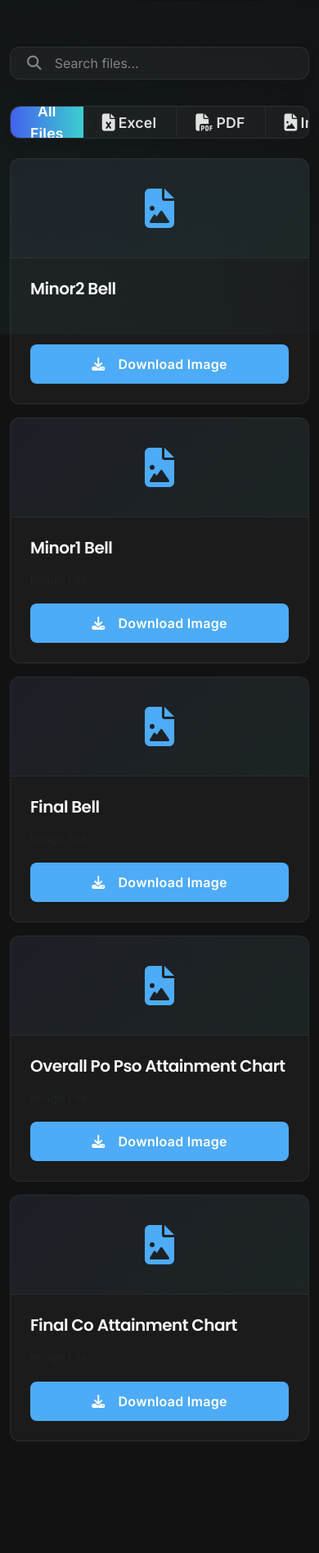
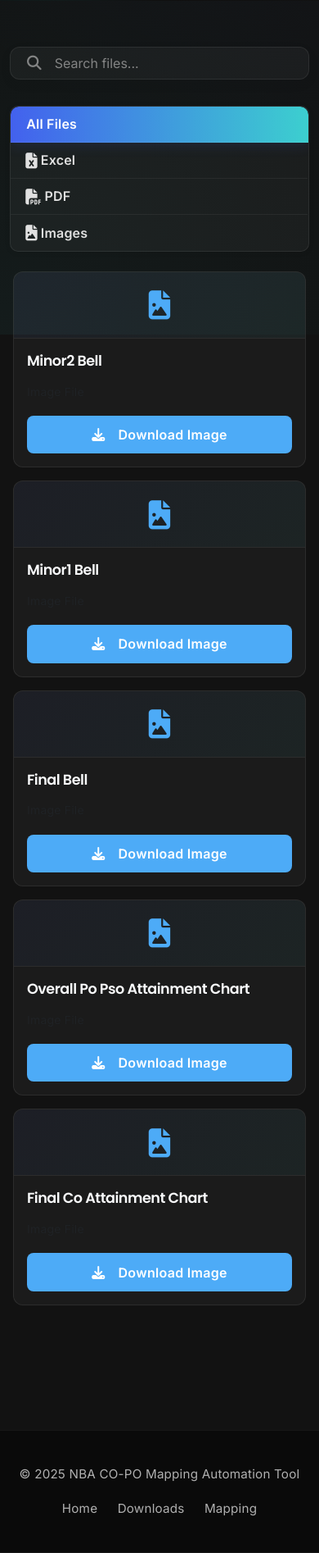
Before and after one commit to binge-coder/co-map, a Flask app: page /downloads in a window 390 px wide. Shown: the part 436-2330 px from the top of the page at 82% size. Run offline with Flask 3, Linux system fonts and the light colour scheme.

Commit message:
mobile friendly downloads page

```diff
--- a/templates/downloads.html
+++ b/templates/downloads.html
@@ -320,6 +320,8 @@
     @media (max-width: 767.98px) {
         .file-card {
             margin-bottom: 1rem;
+            margin-left: 1rem;
+            margin-right: 1rem;
         }
 
         .page-title {
@@ -335,6 +337,68 @@
         .btn-group.w-100 {
             height: 40px;
             min-height: 40px;
+        }
+
+        .btn-group.w-100 {
+            flex-direction: column;
+            height: auto;
+            border-radius: 10px;
+            box-shadow: 0 1px 6px rgba(0, 0, 0, 0.10);
+        }
+
+        .filter-btn {
+            border-radius: 0 !important;
+            border-right: none !important;
+            border-bottom: 1px solid rgba(255, 255, 255, 0.06);
+            width: 100%;
+            height: 44px;
+            font-size: 1rem;
+            justify-content: flex-start;
+            padding-left: 1.2rem;
+        }
+
+        .filter-btn:last-child {
+            border-bottom: none !important;
+            border-bottom-left-radius: 10px !important;
+            border-bottom-right-radius: 10px !important;
+        }
+
+        .filter-btn:first-child {
+            border-top-left-radius: 10px !important;
+            border-top-right-radius: 10px !important;
+        }
+
+        .col-md-4.col-sm-6.file-item {
+            width: 100% !important;
+            max-width: 100% !important;
+            flex: 0 0 100% !important;
+            padding-right: 0;
+            padding-left: 0;
+        }
+
+        .file-title {
+            font-size: 1.1rem;
+            white-space: normal;
+            word-break: break-word;
+            overflow: visible;
+            text-overflow: unset;
+        }
+
+        .file-details {
+            padding: 1rem;
+        }
+
+        .download-btn {
+            font-size: 1rem;
+            padding: 0.7rem 1rem;
+            white-space: normal;
+            word-break: break-word;
+            text-align: center;
+        }
+
+        .file-icon {
+            height: 80px;
+            font-size: 2.2rem;
         }
     }
 </style>
```
